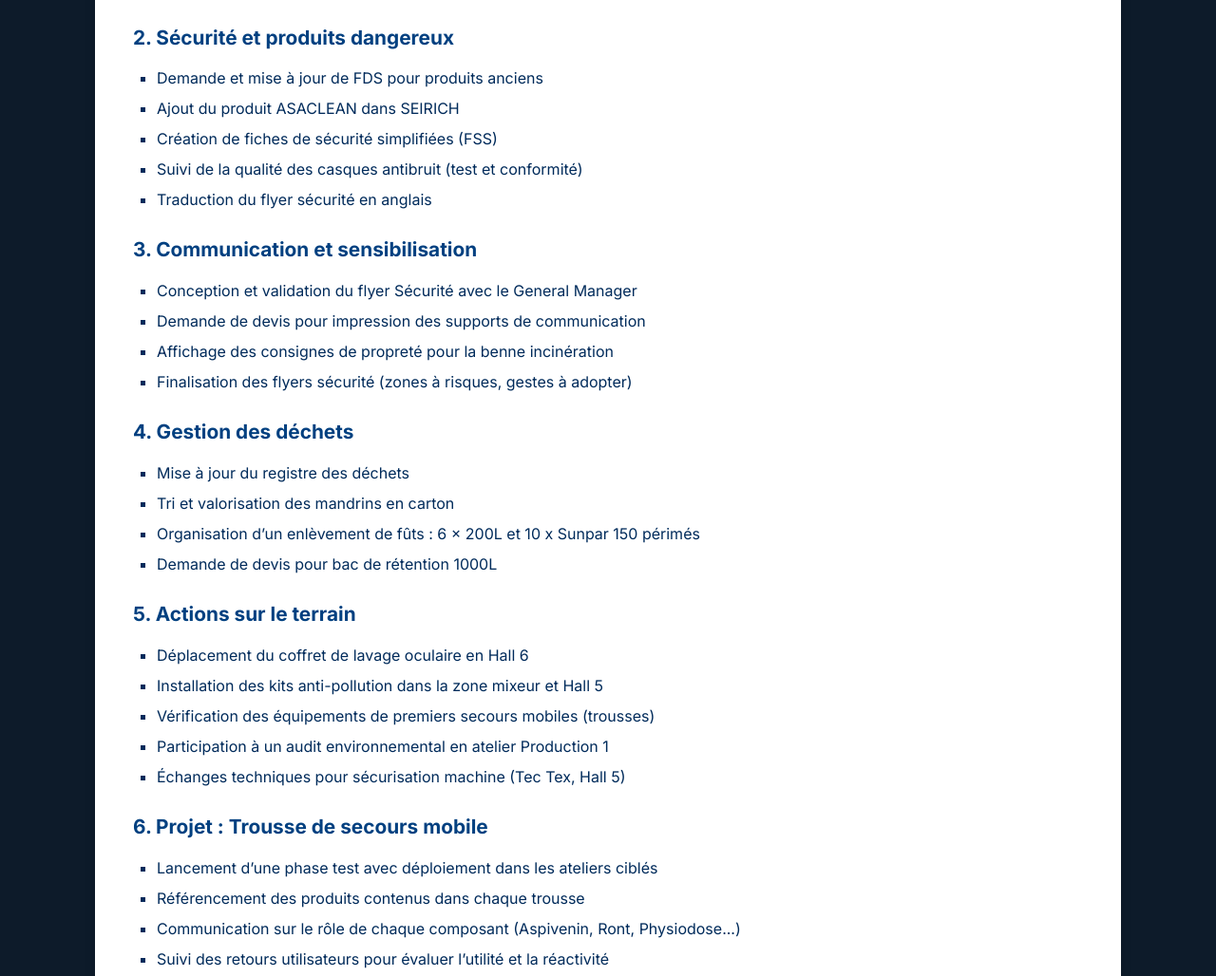
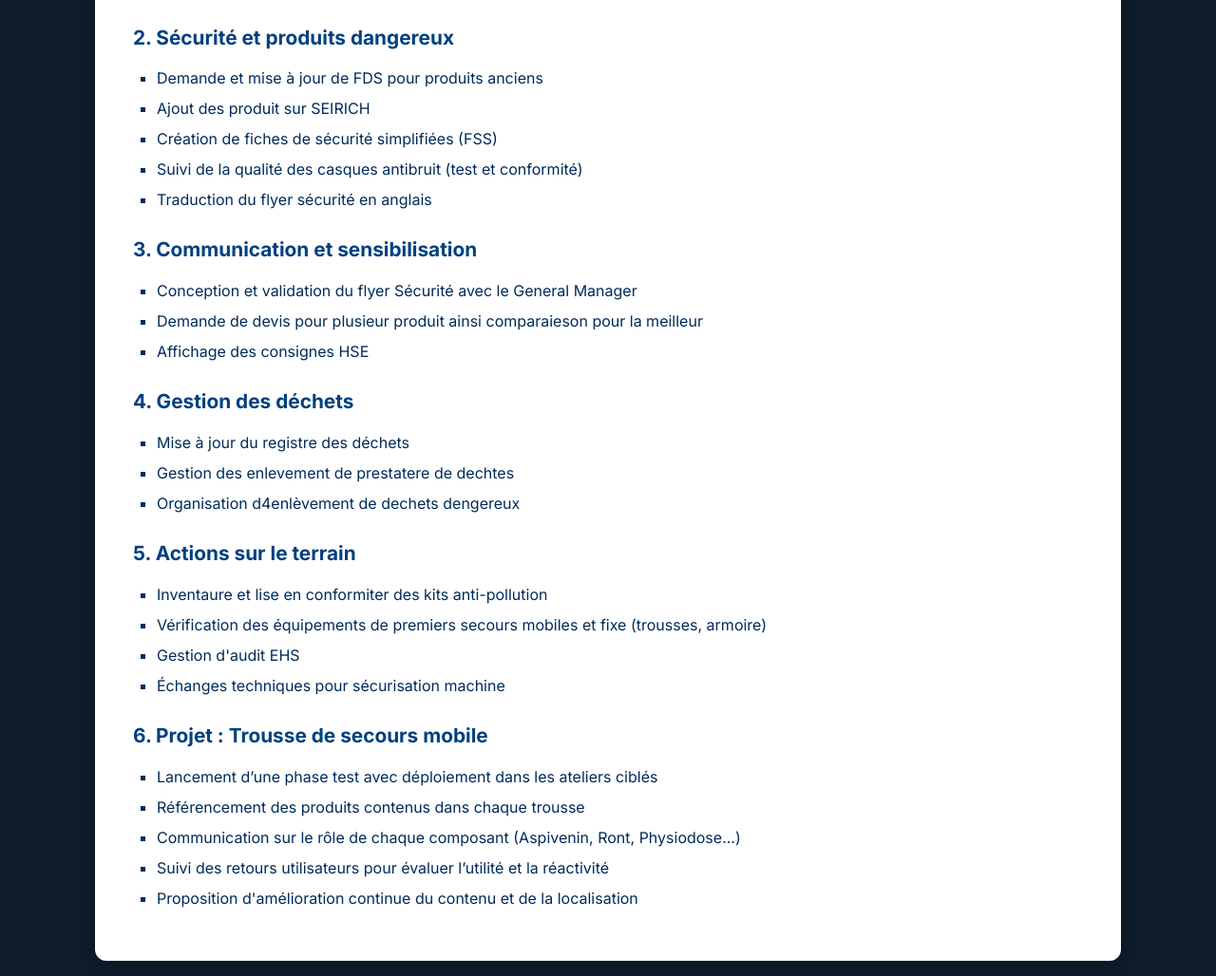
Before and after one commit to Nourapro/rapport-de-stage-, a plain HTML site: page portfolio.html in a window 1280 px wide. Shown: the part 504-1532 px from the top of the page at 95% size. Drawn offline with Linux system fonts and the light colour scheme.

Commit message:
portfolio.html

```diff
--- a/portfolio.html
+++ b/portfolio.html
@@ -165,7 +165,7 @@
       <h3>2. Sécurité et produits dangereux</h3>
       <ul class="task-list">
         <li>Demande et mise à jour de FDS pour produits anciens</li>
-        <li>Ajout du produit ASACLEAN dans SEIRICH</li>
+        <li>Ajout des produit sur SEIRICH</li>
         <li>Création de fiches de sécurité simplifiées (FSS)</li>
         <li>Suivi de la qualité des casques antibruit (test et conformité)</li>
         <li>Traduction du flyer sécurité en anglais</li>
@@ -176,9 +176,8 @@
       <h3>3. Communication et sensibilisation</h3>
       <ul class="task-list">
         <li>Conception et validation du flyer Sécurité avec le General Manager</li>
-        <li>Demande de devis pour impression des supports de communication</li>
-        <li>Affichage des consignes de propreté pour la benne incinération</li>
-        <li>Finalisation des flyers sécurité (zones à risques, gestes à adopter)</li>
+        <li>Demande de devis pour plusieur produit ainsi comparaieson pour la meilleur </li>
+        <li>Affichage des consignes HSE </li>
       </ul>
     </section>
 
@@ -186,20 +185,18 @@
       <h3>4. Gestion des déchets</h3>
       <ul class="task-list">
         <li>Mise à jour du registre des déchets</li>
-        <li>Tri et valorisation des mandrins en carton</li>
-        <li>Organisation d’un enlèvement de fûts : 6 x 200L et 10 x Sunpar 150 périmés</li>
-        <li>Demande de devis pour bac de rétention 1000L</li>
+        <li>Gestion des enlevement de prestatere de dechtes </li>
+        <li>Organisation d4enlèvement de dechets dengereux </li>
       </ul>
     </section>
 
     <section>
       <h3>5. Actions sur le terrain</h3>
       <ul class="task-list">
-        <li>Déplacement du coffret de lavage oculaire en Hall 6</li>
-        <li>Installation des kits anti-pollution dans la zone mixeur et Hall 5</li>
-        <li>Vérification des équipements de premiers secours mobiles (trousses)</li>
-        <li>Participation à un audit environnemental en atelier Production 1</li>
-        <li>Échanges techniques pour sécurisation machine (Tec Tex, Hall 5)</li>
+        <li>Inventaure et lise en conformiter des  kits anti-pollution </li>
+        <li>Vérification des équipements de premiers secours mobiles et fixe  (trousses, armoire)</li>
+        <li>Gestion d'audit EHS </li>
+        <li>Échanges techniques pour sécurisation machine </li>
       </ul>
     </section>
 
```
